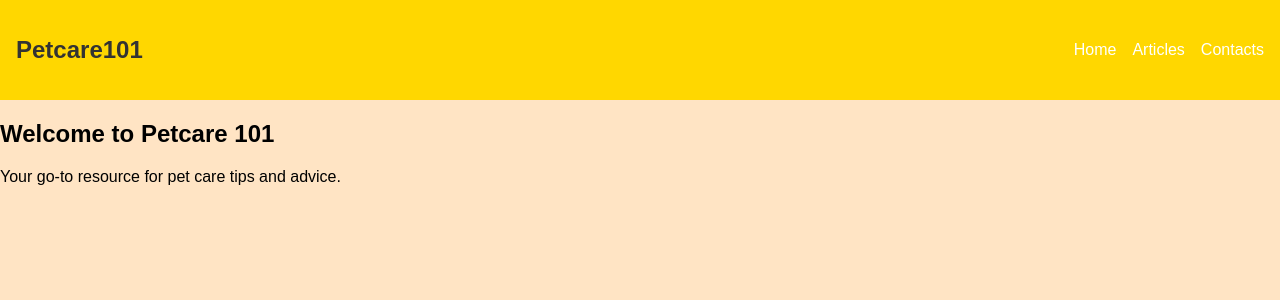
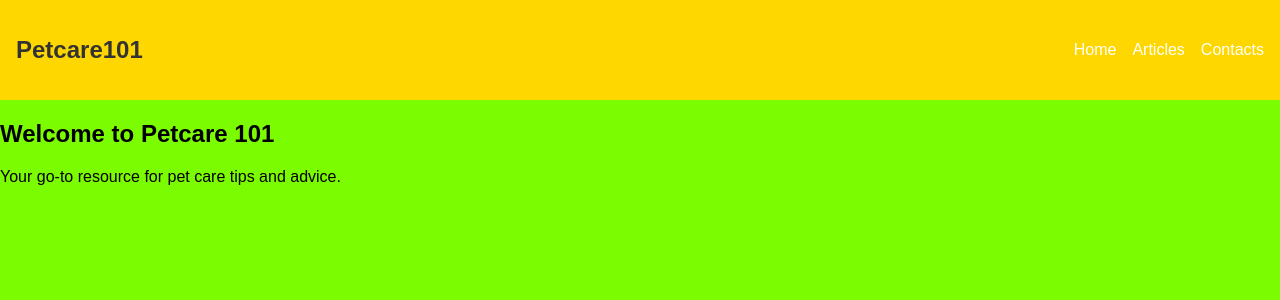
Before and after one commit to Brayan-nuh/PETCARE101.APP, a React (Create React App) app: page / in a window 1280 px wide. Shown: the top 300 px of the page. Built offline with nearby package versions, Linux system fonts and the light colour scheme.

Commit message:
logo
change of logo image

```diff
--- a/public/index.html
+++ b/public/index.html
@@ -2,14 +2,14 @@
 <html lang="en">
   <head>
     <meta charset="utf-8" />
-    <link rel="icon" href="%PUBLIC_URL%/favicon.ico" />
+    <link rel="icon" href="%PUBLIC_URL%/Petcare101.jfif" />
     <meta name="viewport" content="width=device-width, initial-scale=1" />
     <meta name="theme-color" content="#000000" />
     <meta
       name="description"
       content="Web site created using create-react-app"
     />
-    <link rel="apple-touch-icon" href="%PUBLIC_URL%/logo192.png" />
+    <link rel="apple-touch-icon" href="%PUBLIC_URL%/Petcare101.jfif" />
     <!--
       manifest.json provides metadata used when your web app is installed on a
       user's mobile device or desktop. See https://developers.google.com/web/fundamentals/web-app-manifest/
--- a/src/index.css
+++ b/src/index.css
@@ -2,5 +2,5 @@
 body {
     margin: 0;
     font-family: Arial, sans-serif;
-    background-color: bisque;
+    background-color:lawngreen;
   }
```
Also changed, not shown: public/petcare101.jfif (added).
